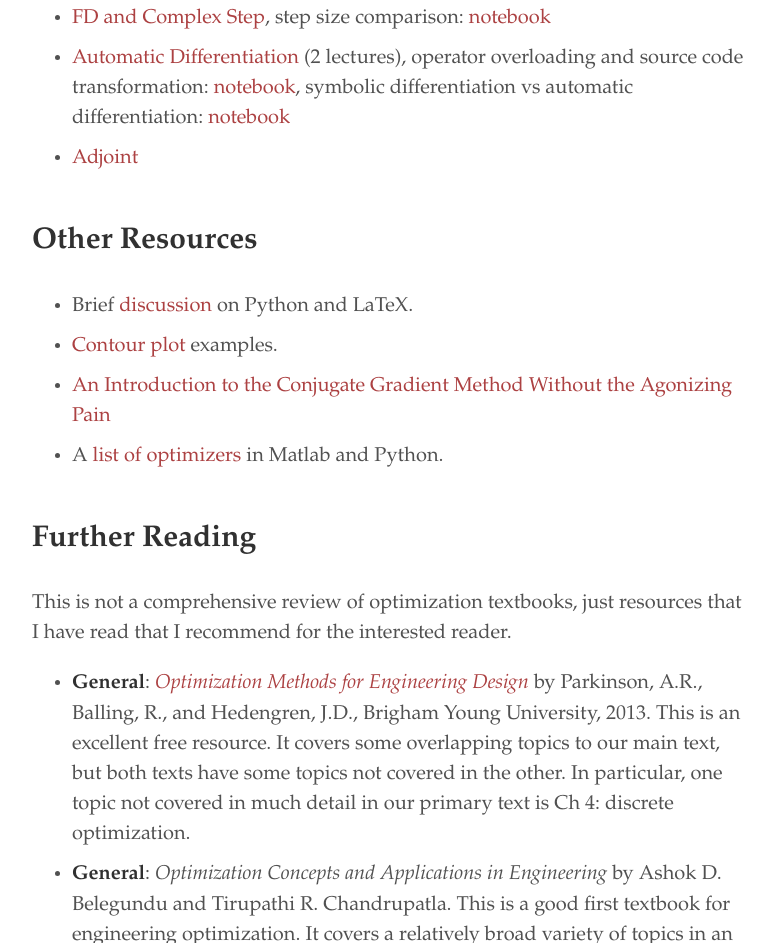
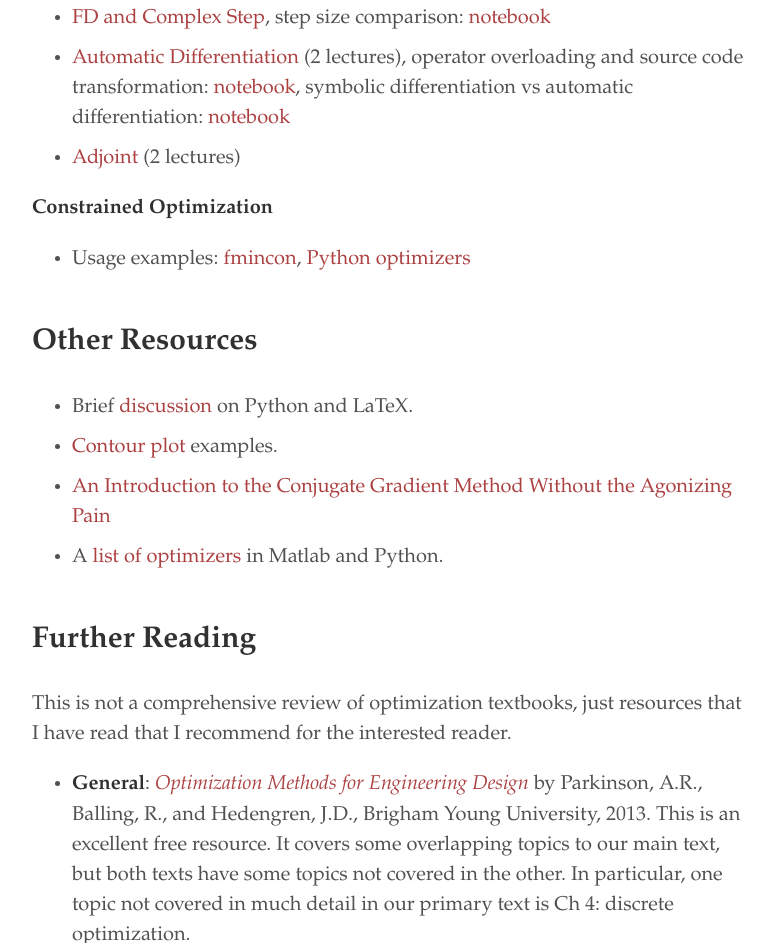
Before and after one commit to byuflowlab/BYUFLOWLab.github.io, a plain HTML site: page me575/resources/index.html in a window 1280 px wide. Shown: the part 1731-2674 px from the top of the page, without its empty margins (428-1202 px from the left). Drawn offline with nearby package versions, Linux system fonts and the light colour scheme; some packages are replaced by stand-ins of ours.

Commit message:
optimization usage examples

```diff
--- a/atom.xml
+++ b/atom.xml
@@ -4,7 +4,7 @@
  <title>FLOW Lab</title>
  <link href="http://flow.byu.edu/atom.xml" rel="self"/>
  <link href="http://flow.byu.edu/"/>
- <updated>2016-02-03T23:43:55-07:00</updated>
+ <updated>2016-02-09T22:47:06-07:00</updated>
  <id>http://flow.byu.edu</id>
  <author>
    <name>Andrew Ning</name>
--- a/me575/resources/index.html
+++ b/me575/resources/index.html
@@ -184,7 +184,15 @@ These examples complement the textbook.  Jupyter notebooks consist of text, equa
 <ul>
 <li><a href="http://flowlab.groups.et.byu.net/me575/slides/9-fd.pdf">FD and Complex Step</a>, step size comparison: <a href="http://nbviewer.jupyter.org/github/BYUFLOWLab/MDOnotebooks/blob/master/StepSize.ipynb">notebook</a></li>
 <li><a href="http://flowlab.groups.et.byu.net/me575/slides/10-ad.pdf">Automatic Differentiation</a> (2 lectures), operator overloading and source code transformation: <a href="http://nbviewer.jupyter.org/github/BYUFLOWLab/MDOnotebooks/blob/master/AD.ipynb">notebook</a>, symbolic differentiation vs automatic differentiation: <a href="http://nbviewer.jupyter.org/github/BYUFLOWLab/MDOnotebooks/blob/master/SymbolicVsAD.ipynb">notebook</a></li>
-<li><a href="http://flowlab.groups.et.byu.net/me575/slides/11-adjoint.pdf">Adjoint</a></li>
+<li><a href="http://flowlab.groups.et.byu.net/me575/slides/11-adjoint.pdf">Adjoint</a> (2 lectures)</li>
+</ul>
+
+<p>
+   <strong>Constrained Optimization</strong>
+</p>
+
+<ul>
+<li>Usage examples: <a href="http://flowlab.groups.et.byu.net/me575/slides/fmincon-example.zip">fmincon</a>, <a href="http://nbviewer.jupyter.org/github/BYUFLOWLab/MDOnotebooks/blob/master/UsingOptimizers.ipynb">Python optimizers</a></li>
 </ul>
 
 <h2 id="tocAnchor-1-1-3">Other Resources</h2>
```
